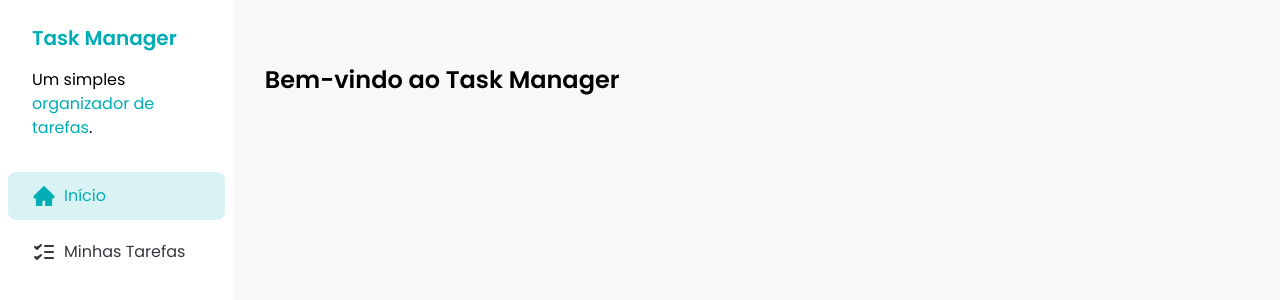
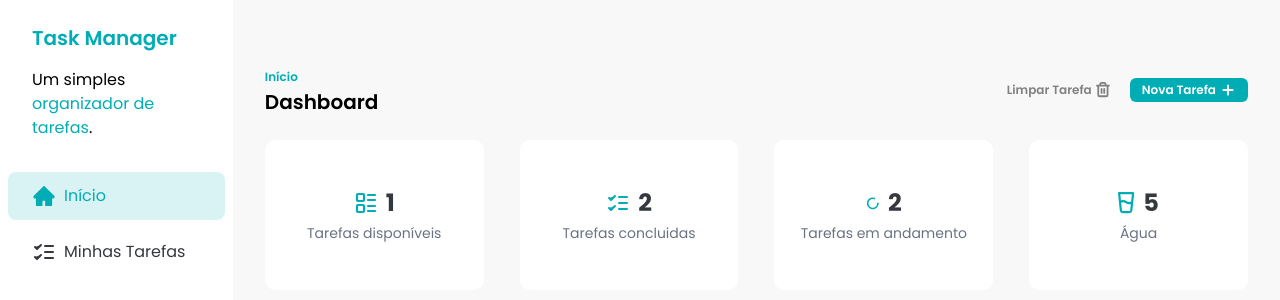
Before and after one commit to vicgopfert/task-manager, a React (Vite) app: page / in a window 1280 px wide. Shown: the top 300 px of the page. Built offline with nearby package versions, Linux system fonts and the light colour scheme; data requests are answered from the project's data file.

Commit message:
feat: add dashboard cards

```diff
--- a/src/assets/icons/index.js
+++ b/src/assets/icons/index.js
@@ -4,11 +4,13 @@ import CheckIcon from "./check.svg?react"
 import ChevronRightIcon from "./chevron-right.svg?react"
 import CloudSunIcon from "./cloud-sun.svg?react"
 import DetailsIcon from "./details.svg?react"
+import GlassWaterIcon from "./glass-water.svg?react"
 import HomeIcon from "./home.svg?react"
 import LoaderIcon from "./loader.svg?react"
 import MoonIcon from "./moon.svg?react"
 import SunIcon from "./sun.svg?react"
 import TasksIcon from "./tasks.svg?react"
+import Tasks2Icon from "./tasks-2.svg?react"
 import TrashIcon from "./trash.svg?react"
 
 export {
@@ -18,10 +20,12 @@ export {
   ChevronRightIcon,
   CloudSunIcon,
   DetailsIcon,
+  GlassWaterIcon,
   HomeIcon,
   LoaderIcon,
   MoonIcon,
   SunIcon,
+  Tasks2Icon,
   TasksIcon,
   TrashIcon,
 }
--- /dev/null
+++ b/src/components/DashboardCard.jsx
@@ -0,0 +1,13 @@
+const DashboardCard = ({ icon, info, description }) => {
+  return (
+    <div className="flex h-37.5 flex-col items-center justify-center gap-1 rounded-[10px] bg-white">
+      <div className="flex items-center gap-2">
+        <span className="text-primary">{icon}</span>
+        <p className="text-2xl font-bold text-dark-blue">{info}</p>
+      </div>
+      <p className="text-sm text-gray-500">{description}</p>
+    </div>
+  )
+}
+
+export default DashboardCard
--- a/src/components/Header.jsx
+++ b/src/components/Header.jsx
@@ -1,11 +1,44 @@
 import PropTypes from "prop-types"
+import { useState } from "react"
 
-const Header = (props) => {
-  return <header className="header">{props.children}</header>
+import { AddIcon, TrashIcon } from "../assets/icons"
+import AddTaskDialog from "./AddTaskDialog"
+import Button from "./Button"
+
+const Header = ({ subtitle, title }) => {
+  const [addTaskDialogIsOpen, setAddTaskDialogIsOpen] = useState(false)
+
+  return (
+    <div className="flex w-full justify-between">
+      <div>
+        <span className="text-xs font-semibold text-primary">{subtitle}</span>
+
+        <h2 className="text-xl font-semibold">{title}</h2>
+      </div>
+
+      <div className="flex items-center gap-2">
+        <Button color="ghost">
+          Limpar Tarefa
+          <TrashIcon />
+        </Button>
+
+        <Button onClick={() => setAddTaskDialogIsOpen(true)}>
+          Nova Tarefa
+          <AddIcon />
+        </Button>
+
+        <AddTaskDialog
+          isOpen={addTaskDialogIsOpen}
+          handleClose={() => setAddTaskDialogIsOpen(false)}
+        />
+      </div>
+    </div>
+  )
 }
 
 Header.propTypes = {
-  children: PropTypes.node.isRequired,
+  subtitle: PropTypes.string.isRequired,
+  title: PropTypes.string.isRequired,
 }
 
 export default Header
--- a/src/pages/Home.jsx
+++ b/src/pages/Home.jsx
@@ -1,7 +1,46 @@
+import {
+  GlassWaterIcon,
+  LoaderIcon,
+  Tasks2Icon,
+  TasksIcon,
+} from "../assets/icons"
+import DashboardCard from "../components/DashboardCard"
+import Header from "../components/Header"
+import { useGetTasks } from "../hooks/data/use-get-tasks"
+
 const HomePage = () => {
+  const { data: tasks } = useGetTasks()
+
+  const notStartedTasks = tasks?.filter((task) => task.status === "not_started")
+  const inProgressTasks = tasks?.filter((task) => task.status === "in_progress")
+  const completedTasks = tasks?.filter((task) => task.status === "done")
+
   return (
     <div className="w-full space-y-6 px-8 py-16">
-      <h1 className="text-2xl font-semibold">Bem-vindo ao Task Manager</h1>
+      <Header subtitle="Início" title="Dashboard" />
+
+      <div className="grid grid-cols-4 gap-9">
+        <DashboardCard
+          icon={<Tasks2Icon />}
+          info={notStartedTasks?.length}
+          description={"Tarefas disponíveis"}
+        />
+        <DashboardCard
+          icon={<TasksIcon />}
+          info={completedTasks?.length}
+          description={"Tarefas concluidas"}
+        />
+        <DashboardCard
+          icon={<LoaderIcon />}
+          info={inProgressTasks?.length}
+          description={"Tarefas em andamento"}
+        />
+        <DashboardCard
+          icon={<GlassWaterIcon />}
+          info={"5"}
+          description={"Água"}
+        />
+      </div>
     </div>
   )
 }
--- a/src/pages/Tasks.jsx
+++ b/src/pages/Tasks.jsx
@@ -1,14 +1,5 @@
-import { useState } from "react"
-
-import {
-  AddIcon,
-  CloudSunIcon,
-  MoonIcon,
-  SunIcon,
-  TrashIcon,
-} from "../assets/icons"
-import AddTaskDialog from "../components/AddTaskDialog"
-import Button from "../components/Button"
+import { CloudSunIcon, MoonIcon, SunIcon } from "../assets/icons"
+import Header from "../components/Header"
 import TaskItem from "../components/TaskItem"
 import TasksSeparator from "../components/TasksSeparator"
 import { useGetTasks } from "../hooks/data/use-get-tasks"
@@ -16,40 +7,13 @@ import { useGetTasks } from "../hooks/data/use-get-tasks"
 const TasksPage = () => {
   const { data: tasks } = useGetTasks()
 
-  const [addTaskDialogIsOpen, setAddTaskDialogIsOpen] = useState(false)
-
   const morningTasks = tasks?.filter((task) => task.time === "morning")
   const afternoonTasks = tasks?.filter((task) => task.time === "afternoon")
   const eveningTasks = tasks?.filter((task) => task.time === "evening")
 
   return (
     <div className="w-full space-y-6 px-8 py-16">
-      <div className="flex w-full justify-between">
-        <div>
-          <span className="text-xs font-semibold text-primary">
-            Minhas Tarefas
-          </span>
-
-          <h2 className="text-xl font-semibold">Minhas Tarefas</h2>
-        </div>
-
-        <div className="flex items-center gap-2">
-          <Button color="ghost">
-            Limpar Tarefa
-            <TrashIcon />
-          </Button>
-
-          <Button onClick={() => setAddTaskDialogIsOpen(true)}>
-            Nova Tarefa
-            <AddIcon />
-          </Button>
-
-          <AddTaskDialog
-            isOpen={addTaskDialogIsOpen}
-            handleClose={() => setAddTaskDialogIsOpen(false)}
-          />
-        </div>
-      </div>
+      <Header subtitle="Minhas Tarefas" title="Minhas Tarefas" />
 
       <div className="rounded-xl bg-white p-6">
         <div className="space-y-3">
```
Also changed, not shown: src/assets/icons/glass-water.svg (added), src/assets/icons/tasks-2.svg (added).
